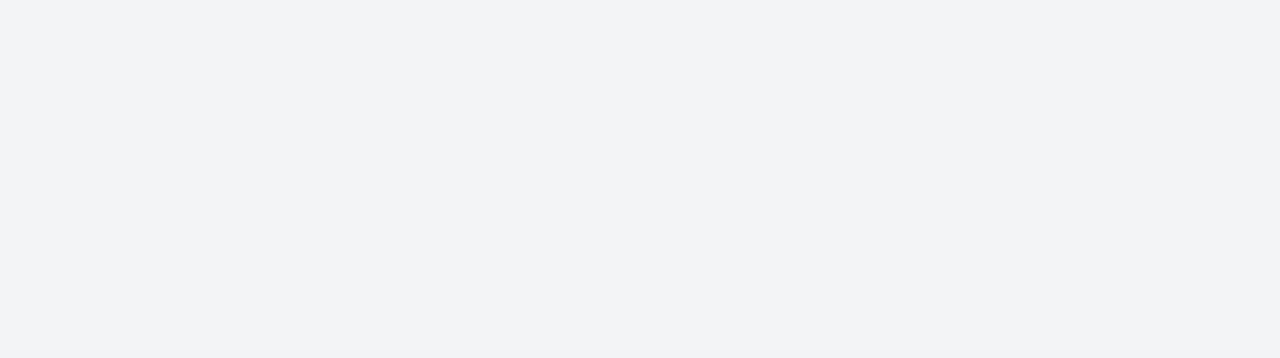
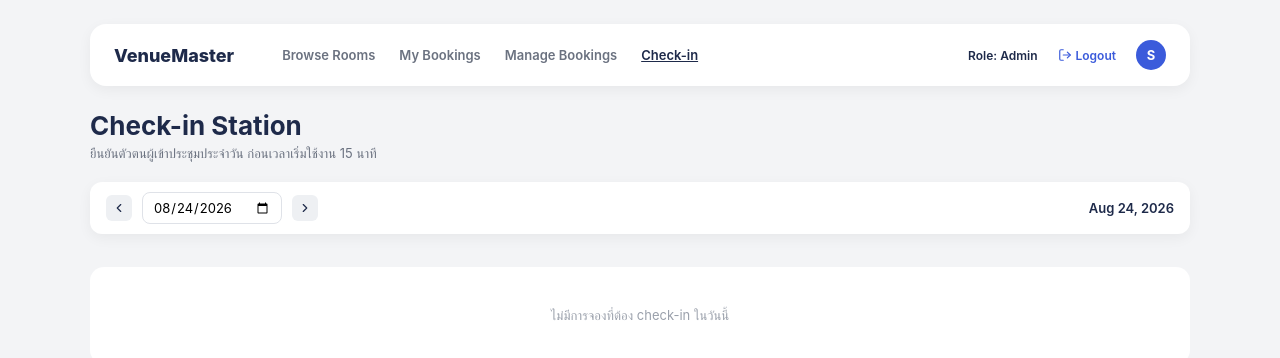
Before and after one commit to nattawutarms/uni-reserve-react, a React (Vite) app: page /admin/checkin in a window 1280 px wide. Before the commit this address had no page. Shown: the top 358 px of the page. Built offline with nearby package versions, Linux system fonts and the light colour scheme; sample sign-in values are in the browser's storage.

Commit message:
Fix nav bar spacing, unify page widths with CSS variable

```diff
--- a/src/App.jsx
+++ b/src/App.jsx
@@ -5,6 +5,7 @@ import RoomDetailPage from "./pages/RoomDetailPage.jsx";
 import ConfirmBookingPage from "./pages/ConfirmBookingPage.jsx";
 import MyBookingsPage from "./pages/MyBookingsPage.jsx";
 import AdminBookingsPage from "./pages/AdminBookingsPage.jsx";
+import AdminCheckinPage from "./pages/AdminCheckinPage.jsx";
 import ProtectedRoute from "./components/ProtectedRoute.jsx";
 import AdminRoute from "./components/AdminRoute.jsx";
 
@@ -55,6 +56,14 @@ function App() {
             </AdminRoute>
           }
         />
+        <Route
+          path="/admin/checkin"
+          element={
+            <AdminRoute>
+              <AdminCheckinPage />
+            </AdminRoute>
+          }
+        />
       </Routes>
     </BrowserRouter>
   );
--- a/src/components/AppHeader.css
+++ b/src/components/AppHeader.css
@@ -6,7 +6,6 @@
   padding: 16px 24px;
   display: flex;
   align-items: center;
-  justify-content: space-between;
   box-shadow: 0 4px 14px rgba(0, 0, 0, 0.05);
 }
 
@@ -20,6 +19,7 @@
 .app-nav {
   display: flex;
   gap: 24px;
+  margin-left: 48px;
 }
 
 .nav-link {
@@ -38,6 +38,7 @@
   display: flex;
   align-items: center;
   gap: 14px;
+  margin-left: auto;
 }
 
 .role-badge {
--- a/src/components/AppHeader.jsx
+++ b/src/components/AppHeader.jsx
@@ -29,9 +29,14 @@ function AppHeader({ active }) {
           My Bookings
         </Link>
         {isAdmin && (
-          <Link to="/admin/bookings" className={`nav-link ${active === "admin-bookings" ? "active" : ""}`}>
-            Manage Bookings
-          </Link>
+          <>
+            <Link to="/admin/bookings" className={`nav-link ${active === "admin-bookings" ? "active" : ""}`}>
+              Manage Bookings
+            </Link>
+            <Link to="/admin/checkin" className={`nav-link ${active === "admin-checkin" ? "active" : ""}`}>
+              Check-in
+            </Link>
+          </>
         )}
       </nav>
 
--- a/src/index.css
+++ b/src/index.css
@@ -1,3 +1,7 @@
+:root {
+  --page-width: 1100px;
+}
+
 * {
   box-sizing: border-box;
   font-family: -apple-system, "Segoe UI", Roboto, Arial, sans-serif;
--- a/src/pages/AdminBookingsPage.css
+++ b/src/pages/AdminBookingsPage.css
@@ -1,6 +1,6 @@
 .admin-bookings-page {
     width: 100%;
-    max-width: 1100px;
+    max-width: var(--page-width);
     margin: 0 auto;
     padding-bottom: 60px;
 }
--- /dev/null
+++ b/src/pages/AdminCheckinPage.css
@@ -0,0 +1,163 @@
+.checkin-page {
+    width: 100%;
+}
+
+.checkin-content {
+    max-width: var(--page-width);
+    margin: 0 auto;
+    padding-bottom: 60px;
+}
+
+.checkin-page h1 {
+    margin: 0 0 4px;
+    font-size: 26px;
+    color: #1e2a4a;
+}
+
+.page-subtitle {
+    margin: 0 0 20px;
+    font-size: 13px;
+    color: #6b7280;
+}
+
+.date-picker-bar {
+    display: flex;
+    align-items: center;
+    gap: 10px;
+    background: #fff;
+    border-radius: 12px;
+    padding: 10px 16px;
+    margin-bottom: 20px;
+    box-shadow: 0 4px 14px rgba(0, 0, 0, 0.05);
+}
+
+.date-picker-bar button {
+    border: none;
+    background: #eef0f3;
+    border-radius: 6px;
+    width: 26px;
+    height: 26px;
+    display: flex;
+    align-items: center;
+    justify-content: center;
+    cursor: pointer;
+    color: #1e2a4a;
+}
+
+.date-picker-bar input[type="date"] {
+    border: 1px solid #dfe2e8;
+    border-radius: 8px;
+    padding: 6px 10px;
+    font-size: 13px;
+    font-family: inherit;
+}
+
+.date-label {
+    margin-left: auto;
+    font-size: 13px;
+    font-weight: 600;
+    color: #1e2a4a;
+}
+
+.checkin-list {
+    display: flex;
+    flex-direction: column;
+    gap: 12px;
+}
+
+.checkin-card {
+    background: #fff;
+    border-radius: 14px;
+    padding: 16px 20px;
+    display: flex;
+    align-items: center;
+    justify-content: space-between;
+    box-shadow: 0 4px 14px rgba(0, 0, 0, 0.05);
+}
+
+.checkin-time {
+    margin: 0 0 4px;
+    font-size: 13px;
+    font-weight: 700;
+    color: #3b5bdb;
+}
+
+.checkin-room {
+    margin: 0 0 2px;
+    font-size: 15px;
+    font-weight: 700;
+    color: #1e2a4a;
+}
+
+.checkin-organizer {
+    margin: 0;
+    font-size: 12px;
+    color: #9aa0ab;
+}
+
+.checkin-actions {
+    display: flex;
+    gap: 8px;
+    flex-shrink: 0;
+}
+
+.checkin-btn,
+.noshow-btn {
+    display: flex;
+    align-items: center;
+    gap: 4px;
+    padding: 8px 14px;
+    border-radius: 999px;
+    font-size: 12px;
+    font-weight: 700;
+    border: none;
+    cursor: pointer;
+}
+
+.checkin-btn {
+    background: #22b573;
+    color: #fff;
+}
+
+.checkin-btn:hover {
+    background: #1e9c63;
+}
+
+.noshow-btn {
+    background: #fdf1f0;
+    color: #e0625c;
+}
+
+.noshow-btn:hover {
+    background: #fbe4e2;
+}
+
+.status-badge {
+    font-size: 11px;
+    font-weight: 700;
+    padding: 5px 12px;
+    border-radius: 999px;
+    color: #fff;
+    flex-shrink: 0;
+}
+
+.badge-approved {
+    background: #e5a13a;
+}
+
+.badge-checked-in {
+    background: #22b573;
+}
+
+.badge-no-show {
+    background: #e0625c;
+}
+
+.empty-text {
+    text-align: center;
+    color: #9aa0ab;
+    font-size: 13px;
+    padding: 40px 0;
+    background: #fff;
+    border-radius: 14px;
+}
--- /dev/null
+++ b/src/pages/AdminCheckinPage.jsx
@@ -0,0 +1,104 @@
+import { useState } from "react";
+import { ChevronLeft, ChevronRight, LogIn, UserX } from "lucide-react";
+import { getAllBookings, updateBookingStatus } from "../api/bookingsStore.js";
+import { getRoomById } from "../data/rooms.js";
+import { getUserById } from "../data/users.js";
+import { startOfToday, addDays, toDateKey, fromDateKey, formatDateLabel } from "../utils/date.js";
+import { slotRangeLabel } from "../utils/time.js";
+import AppHeader from "../components/AppHeader.jsx";
+import "./AdminCheckinPage.css";
+
+const STATUS_META = {
+    approved: { label: "Approved - Pending Check-in", className: "badge-approved" },
+    "checked-in": { label: "Checked-in", className: "badge-checked-in" },
+    "no-show": { label: "No-Show", className: "badge-no-show" },
+};
+
+function AdminCheckinPage() {
+    const [selectedDate, setSelectedDate] = useState(startOfToday());
+    const [bookingList, setBookingList] = useState(getAllBookings);
+
+    const dateKey = toDateKey(selectedDate);
+
+    // เฉพาะ booking ที่อนุมัติแล้ว/เช็คอินไปแล้ว/no-show ของวันนี้เท่านั้น
+    // (pending/rejected/cancelled ไม่เกี่ยวกับหน้า check-in)
+    const todaysBookings = bookingList
+        .filter((b) => b.dateKey === dateKey && ["approved", "checked-in", "no-show"].includes(b.status))
+        .sort((a, b) => a.startTime.localeCompare(b.startTime));
+
+    function handleAction(booking, newStatus) {
+        updateBookingStatus(booking.id, newStatus);
+        setBookingList(getAllBookings());
+    }
+
+    function goPrevDay() {
+        setSelectedDate((d) => addDays(d, -1));
+    }
+
+    function goNextDay() {
+        setSelectedDate((d) => addDays(d, 1));
+    }
+
+    function handleDateInputChange(e) {
+        setSelectedDate(fromDateKey(e.target.value));
+    }
+
+    return (
+        <div className="checkin-page">
+            <AppHeader active="admin-checkin" />
+
+            <div className="checkin-content">
+                <h1>Check-in Station</h1>
+                <p className="page-subtitle">ยืนยันตัวตนผู้เข้าประชุมประจำวัน ก่อนเวลาเริ่มใช้งาน 15 นาที</p>
+
+                <div className="date-picker-bar">
+                    <button onClick={goPrevDay} aria-label="วันก่อนหน้า">
+                        <ChevronLeft size={16} />
+                    </button>
+                    <input type="date" value={dateKey} onChange={handleDateInputChange} />
+                    <button onClick={goNextDay} aria-label="วันถัดไป">
+                        <ChevronRight size={16} />
+                    </button>
+                    <span className="date-label">{formatDateLabel(selectedDate)}</span>
+                </div>
+
+                <div className="checkin-list">
+                    {todaysBookings.map((booking) => {
+                        const room = getRoomById(booking.roomId);
+                        const organizer = getUserById(booking.ownerId);
+                        const meta = STATUS_META[booking.status];
+
+                        return (
+                            <div className="checkin-card" key={booking.id}>
+                                <div className="checkin-info">
+                                    <p className="checkin-time">{slotRangeLabel(booking.startTime, booking.duration || 1)}</p>
+                                    <p className="checkin-room">{room?.name ?? "Unknown Room"}</p>
+                                    <p className="checkin-organizer">{organizer?.name ?? "Unknown"} · {booking.title || "Untitled Meeting"}</p>
+                                </div>
+
+                                {booking.status === "approved" ? (
+                                    <div className="checkin-actions">
+                                        <button className="checkin-btn" onClick={() => handleAction(booking, "checked-in")}>
+                                            <LogIn size={14} /> Confirm Check-in
+                                        </button>
+                                        <button className="noshow-btn" onClick={() => handleAction(booking, "no-show")}>
+                                            <UserX size={14} /> Mark No-Show
+                                        </button>
+                                    </div>
+                                ) : (
+                                    <span className={`status-badge ${meta.className}`}>{meta.label}</span>
+                                )}
+                            </div>
+                        );
+                    })}
+
+                    {todaysBookings.length === 0 && (
+                        <p className="empty-text">ไม่มีการจองที่ต้อง check-in ในวันนี้</p>
+                    )}
+                </div>
+            </div>
+        </div>
+    );
+}
+
+export default AdminCheckinPage;
--- a/src/pages/BrowseRoomsPage.css
+++ b/src/pages/BrowseRoomsPage.css
@@ -1,6 +1,6 @@
 .venue-page {
   width: 100%;
-  max-width: 1100px;
+  max-width: var(--page-width);
   margin: 0 auto;
   padding-bottom: 60px;
 }
--- a/src/pages/MyBookingsPage.css
+++ b/src/pages/MyBookingsPage.css
@@ -1,6 +1,6 @@
 .bookings-page {
   width: 100%;
-  max-width: 1100px;
+  max-width: var(--page-width);
   margin: 0 auto;
   padding-bottom: 60px;
 }
--- a/src/pages/RoomDetailPage.css
+++ b/src/pages/RoomDetailPage.css
@@ -1,6 +1,6 @@
 .detail-page {
   width: 100%;
-  max-width: 1100px;
+  max-width: var(--page-width);
   margin: 0 auto;
   padding-bottom: 60px;
 }
```
